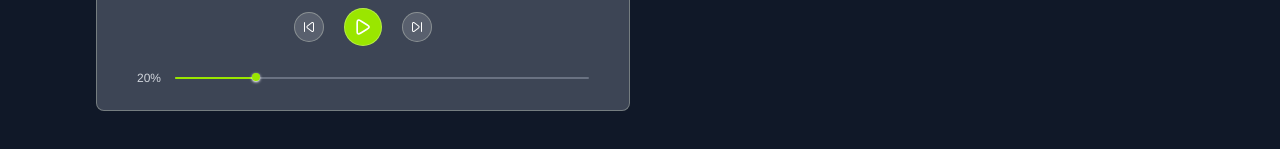
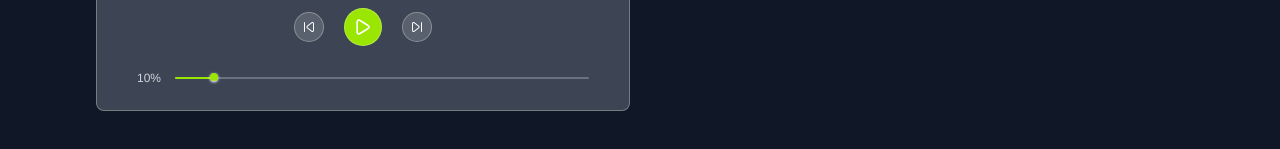
Before and after one commit to FrancoRaymond/music-player, a React (Vite) app: page / in a window 1280 px wide. Shown: the part 507-656 px from the top of the page. Built offline with nearby package versions, Linux system fonts and the light colour scheme.

Commit message:
added volume slider

```diff
--- a/src/components/Player.jsx
+++ b/src/components/Player.jsx
@@ -1,4 +1,4 @@
-import React,{ useState, useEffect } from 'react'
+import React,{ useEffect } from 'react'
 import { useAppContext } from '../context/context'
 import play from '../assets/icons/play.svg'
 import pause from '../assets/icons/pause.svg'
--- a/src/components/VolumeSlider.jsx
+++ b/src/components/VolumeSlider.jsx
@@ -1,11 +1,23 @@
-import React from 'react'
+import React, { useEffect } from 'react'
+import { useAppContext } from '../context/context'
 
 const VolumeSlider = () => {
+  const { audioRef, volume, handleVolumeChange } = useAppContext()
+
+  useEffect(() => {
+    if (audioRef.current) {
+      audioRef.current.volume = volume;
+    }
+  }, [volume]);
+
+  const volumePercent = Math.round(volume * 100);
+
+
   return (
     <div className='flex items-center gap-3.5 w-full mt-6'>
-        <span className='text-xs text-gray-300'>20%</span>
-        <div className='grow h-0.5 bg-gray-500 rounded-lg'>
-          <div className='progressBar h-full rounded-lg w-[20%] bg-lime-400 relative after:size-2 after:bg-lime-400 after:absolute after:-right-0.5 after:rounded-full after:-mt-1 after:shadow after:shadow-white after:cursor-pointer'></div>
+        <span className='text-xs text-gray-300'>{volumePercent}%</span>
+        <div className='grow h-0.5 bg-gray-500 rounded-lg cursor-pointer' onClick={handleVolumeChange}>
+          <div style={{ width: `${volumePercent}%` }} className='progressBar h-full rounded-lg w-[20%] bg-lime-400 relative after:size-2 after:bg-lime-400 after:absolute after:-right-0.5 after:rounded-full after:-mt-1 after:shadow after:shadow-white after:cursor-pointer'></div>
         </div>
     </div>
   )
--- a/src/context/context.jsx
+++ b/src/context/context.jsx
@@ -10,6 +10,7 @@ const AppProvider = ({ children }) => {
     const [playing, setPlaying] = useState(false)
     const [currentTime, setCurrentTime] = useState(0);
     const [duration, setDuration] = useState(0);
+    const [volume, setVolume] = useState(0.10);
 
     const handlePlay = (song, name) => {
       setCurrentSong(name);
@@ -31,6 +32,17 @@ const AppProvider = ({ children }) => {
       console.log(playing)
     };
 
+    const handleVolumeChange = (e) => {
+      const bar = e.currentTarget;
+      const rect = bar.getBoundingClientRect();
+      const clickX = e.clientX - rect.left;
+
+      let newVolume = clickX / rect.width;
+      newVolume = Math.min(1, Math.max(0, newVolume));
+
+      setVolume(newVolume);
+    };
+
 
   return (
     <AppContext.Provider
@@ -48,7 +60,10 @@ const AppProvider = ({ children }) => {
           currentTime,
           setCurrentTime,
           duration,
-            setDuration
+          setDuration,
+          volume,
+          setVolume,
+          handleVolumeChange
         }
       }
     >
```
Also changed, not shown: src/components/ProgressBar.jsx (line endings or trailing spaces). Lines whose indentation alone changed are shown as unchanged.
